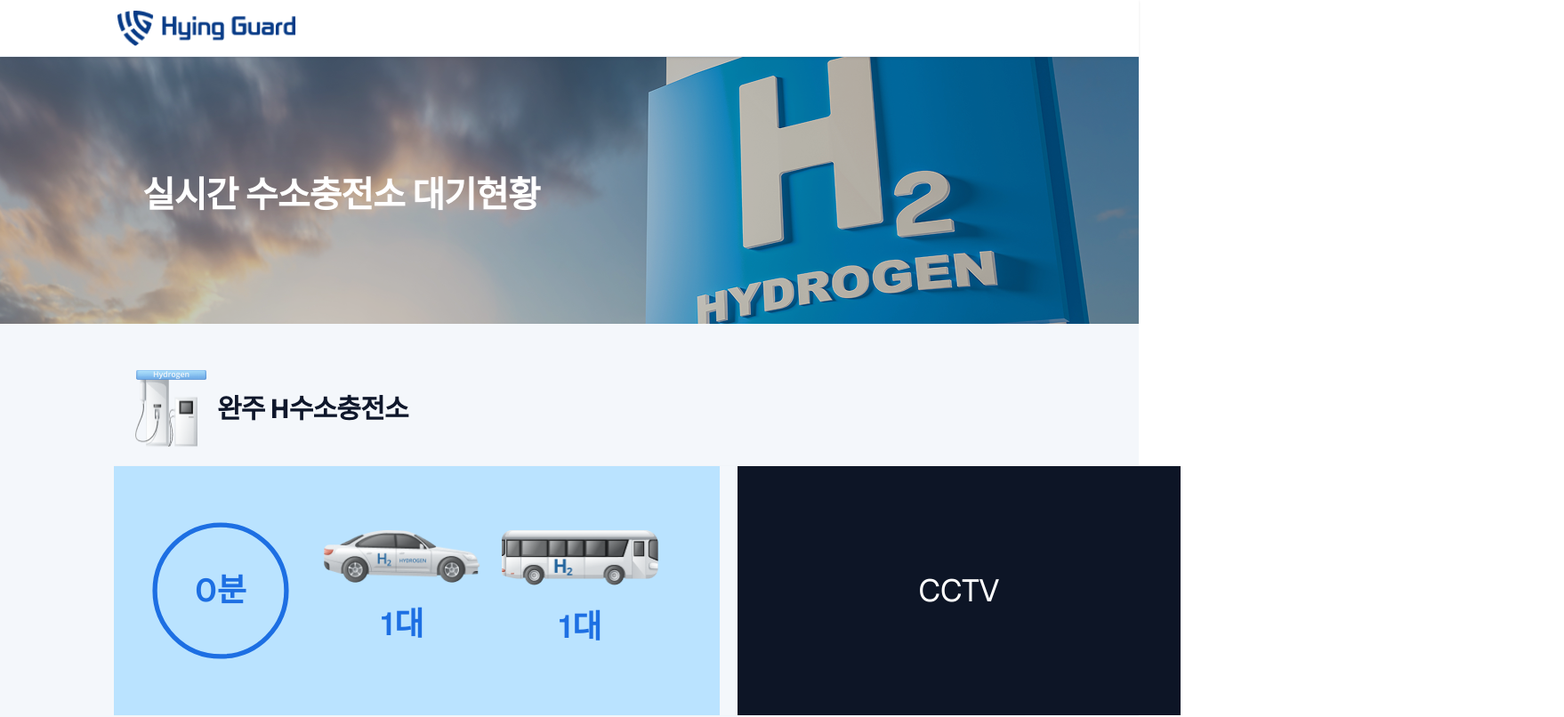
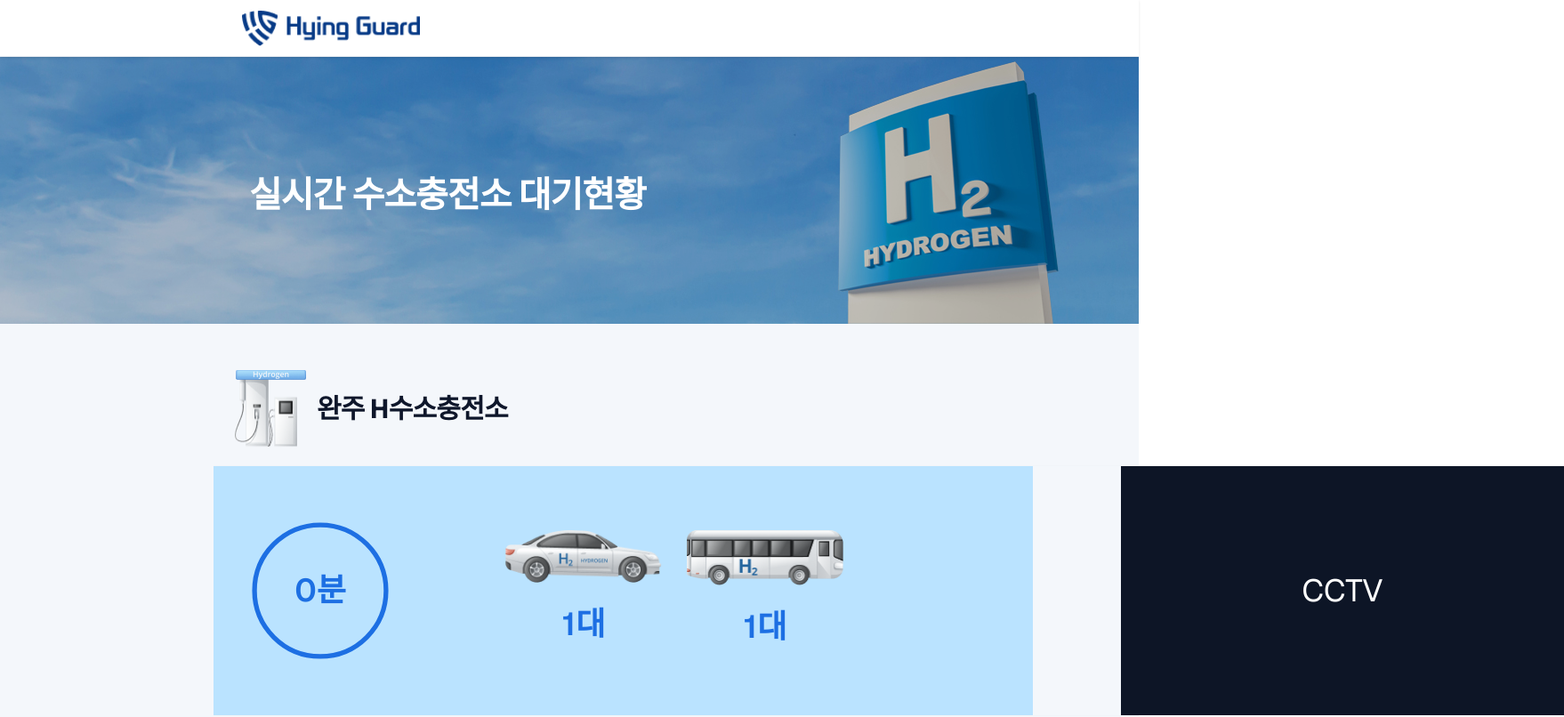
Before and after one commit to tlsgptj/Hydrogen_web, a Next.js app: page / in a window 1280 px wide. Shown: the top 806 px of the page at 89% size, 1758 px wide, since content can reach past the window. Built offline with nearby package versions, Linux system fonts and the light colour scheme.

Commit message:
🚑️ Asdf

```diff
--- a/app/page.tsx
+++ b/app/page.tsx
@@ -186,7 +186,7 @@
           src={logo}
           alt="Hying Guard"
           height={40}
-          className="h-10 w-auto ml-[100px]"
+          className="h-10 w-auto ml-[240px]"
         />
       </header>
 
@@ -201,15 +201,15 @@
 
         <div className="absolute inset-0 bg-black/20" />
 
-        <div className="relative z-10 mb-10 ml-[120px]">
-          <h1 className="text-2xl md:text-[40px] font-semibold text-white tracking-tight leading-tight">
+        <div className="relative z-10 mb-10 ml-[240px]">
+          <h1 className="text-2xl md:text-[40px] font-bold text-white tracking-tight leading-tight">
             실시간 수소충전소 대기현황
           </h1>
         </div>
       </section>
 
       {/* ── 메인 콘텐츠 ── */}
-      <main className="max-w-5xl mx-auto py-8 pb-16">
+      <main className="max-w-[1518px] ml-[240px] py-8 pb-16">
 
 
           {/* 충전소 헤더 */}
@@ -235,12 +235,12 @@
 
 
           {/* 대기현황 + CCTV 그리드 */}
-          <div className="grid grid-cols-[681px_498px] gap-[20px]">
+          <div className="grid grid-cols-[1000px_498px] gap-[20px]">
 
             {/* ── 대기 현황 패널 ── */}
-            <div className="w-[681px] h-[280px] bg-[#BAE3FF] p-8 flex items-center gap-7">
+            <div className="w-[921px] h-[280px] bg-[#BAE3FF] p-8 flex items-center gap-[120px]">
               <WaitGauge minutes={station.waitMinutes} />
-              <div className="flex gap-6 flex-wrap">
+              <div className="flex gap-[28px] flex-wrap">
                 <VehicleCard type="car" count={station.carCount} />
                 <VehicleCard type="bus" count={station.busCount} />
               </div>
```
Also changed, not shown: public/background.png.
